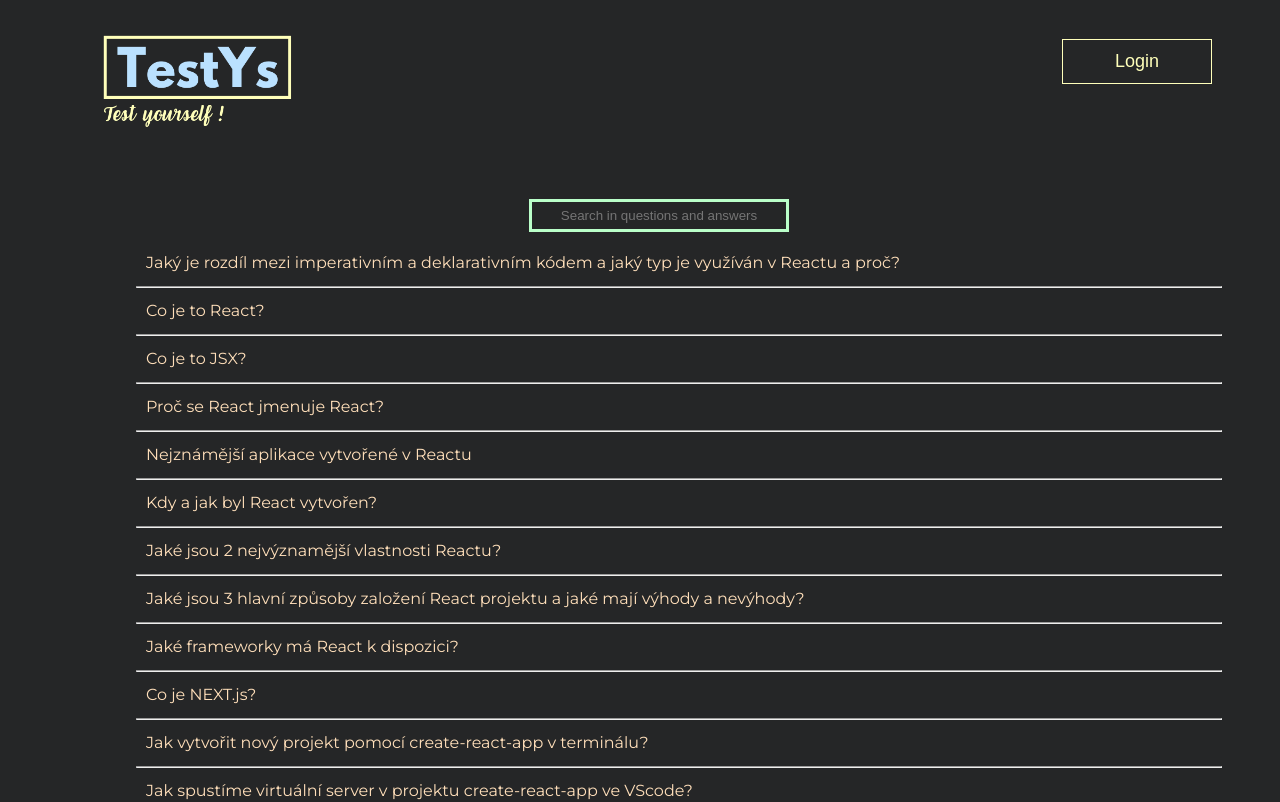
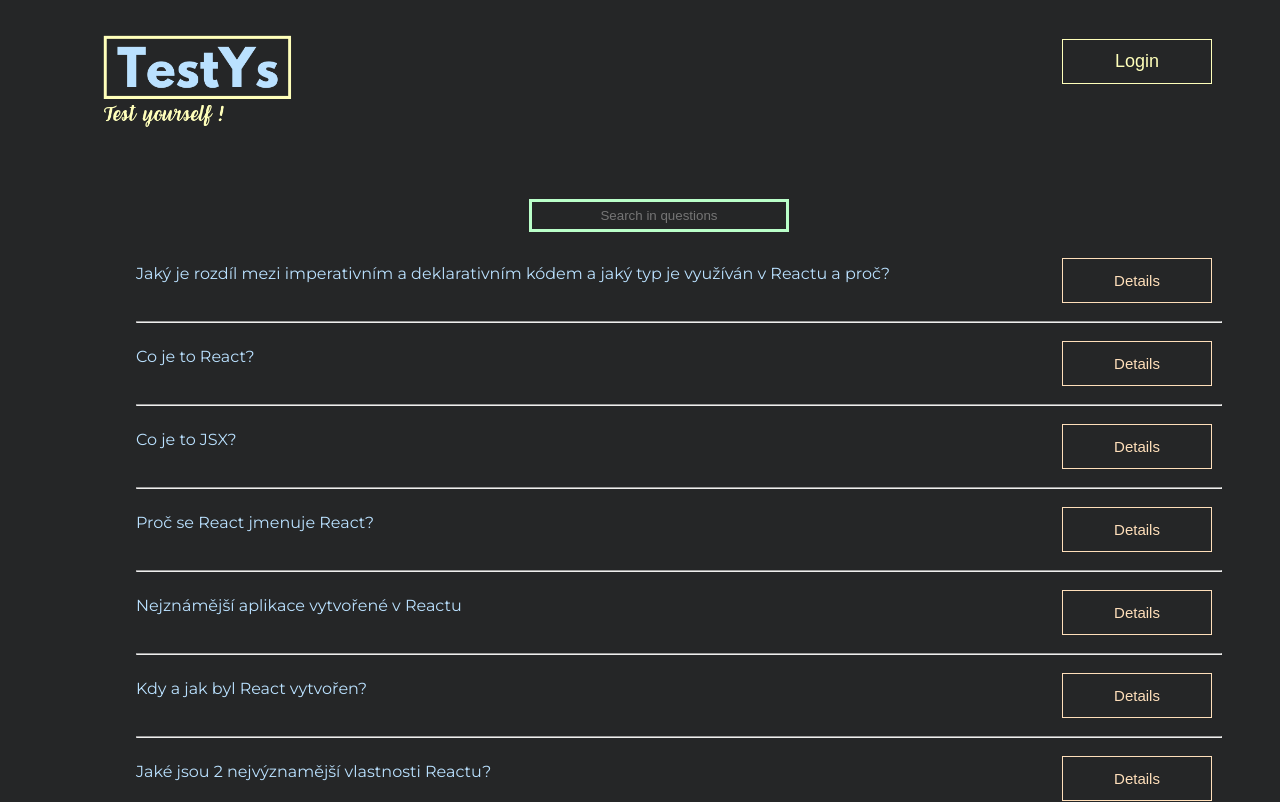
Before and after one commit to MonaRuz/test-youself-v1, a React (Vite) app: page /app/questions in a window 1280 px wide. Shown: the top 802 px of the page. Built offline with nearby package versions, Linux system fonts and the light colour scheme; data requests are answered from the project's data file.

Commit message:
Question component

```diff
--- a/src/components/Edit.jsx
+++ b/src/components/Edit.jsx
@@ -1,8 +1,10 @@
-import { useParams } from "react-router-dom"
+import { useNavigate, useParams } from "react-router-dom"
 import styles from "./Edit.module.css"
+import Button from "./Button"
 
 export default function Edit({ questions }) {
 	const { id } = useParams()
+	const navigate=useNavigate()
 
 	const selectedQuestion = questions
 		.filter((question) => {
@@ -15,6 +17,7 @@ const[{question,answer}]=selectedQuestion
 			<p className={styles.question}>{question}</p>
             <hr className={styles.line}/>
             <p className={styles.answer}>{answer}</p>
+			<Button bgColor="var(--main-bg-color)" textColor="var(--menu-color) " onClick={()=>navigate(-1)}>Back</Button>
 		</div>
 	)
 }
--- /dev/null
+++ b/src/components/Question.jsx
@@ -0,0 +1,23 @@
+import { useState } from "react"
+import styles from "./Question.module.css"
+import Button from "./Button"
+export default function Question({ id, question, answer }) {
+	const [showDetails, setShowdetails] = useState(false)
+	return (
+		<div key={id}>
+			<li className={question}>
+				<div className={styles.questionBox}>
+					<p
+						className={styles.p}
+
+					>
+						{question}
+					</p>
+                    <Button bgColor="var(--main-bg-color)" textColor="var(--title-color)" childrenSize={15} onClick={() => setShowdetails(true)}>Details</Button>
+				</div>
+				{showDetails && <p className={styles.p}>{answer}</p>}
+			</li>
+			<hr className={styles.line} />
+		</div>
+	)
+}
--- /dev/null
+++ b/src/components/Question.module.css
@@ -0,0 +1,17 @@
+.question{
+    margin-left: 10px;
+
+    line-height: 30px;
+}
+.line{
+    color:var(--text-color);
+}
+.p{
+
+    color: var(--text-color);
+}
+.questionBox{
+    display: flex;
+    flex-direction: row;
+    justify-content: space-between;
+}
--- a/src/components/Questions.jsx
+++ b/src/components/Questions.jsx
@@ -2,13 +2,14 @@ import { useState } from "react"
 import { Link } from "react-router-dom"
 import styles from "./Questions.module.css"
 import SearchQuestion from "./SearchQuestion"
+import Question from "./Question"
 
 export default function Questions({ questions }) {
 	const [searchQuery, setSearchQuery] = useState("")
 	const searchedQuestions =
 		searchQuery.length > 0
 			? questions.filter((question) =>
-					`${question.question} ${question.answer}`
+					`${question.question}`
 						.toLowerCase()
 						.includes(searchQuery.toLowerCase()))
 			: questions
@@ -18,17 +19,7 @@ export default function Questions({ questions }) {
 			<SearchQuestion searchQuery={searchQuery} setSearchQuery={setSearchQuery} />
 			<ul className={styles.list}>
 				{searchedQuestions.map((question) => (
-					<div key={question.id}>
-						<li className={styles.question}>
-							<Link
-								className={styles.link}
-								to={question.id}
-							>
-								{question.question}
-							</Link>
-						</li>
-						<hr className={styles.line} />
-					</div>
+					<Question id={question.id} question={question.question} answer={question.answer}/>
 				))}
 			</ul>
 		</div>
--- a/src/components/Questions.module.css
+++ b/src/components/Questions.module.css
@@ -1,14 +1,8 @@
 .list{
     list-style: none;
 }
-.question{
-    margin-left: 10px;
 
-    line-height: 30px;
-}
-.line{
-    color:var(--text-color);
-}
+
 .link{
     text-decoration: none;
     color: var(--title-color);
--- a/src/components/SearchQuestion.jsx
+++ b/src/components/SearchQuestion.jsx
@@ -1,8 +1,8 @@
 import styles from "./SearchQuestion.module.css"
-export default function SearchQuestion({setSearchQuery,searchQuery}) {
+export default function SearchQuestion({setSearchQuery}) {
   return (
     <form className={styles.form}>
-        <input type="text" placeholder="Search in questions and answers" className={styles.input} value={searchQuery} onChange={(e)=>setSearchQuery(e.target.value)} />
+        <input type="text" placeholder="Search in questions" className={styles.input}  onChange={(e)=>setSearchQuery(e.target.value)} />
     </form>
   )
 }
```
